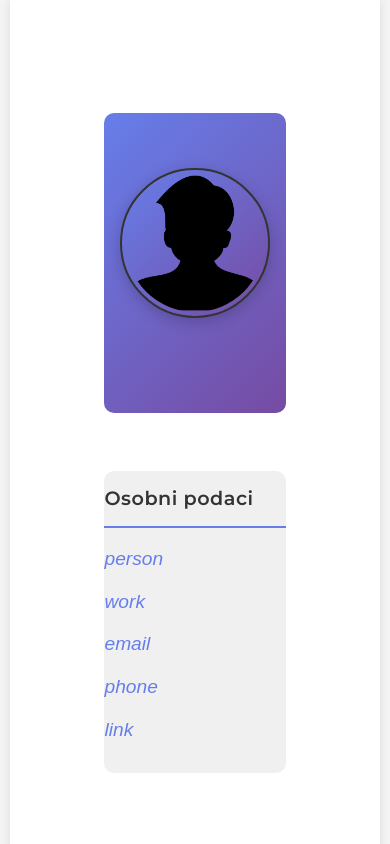
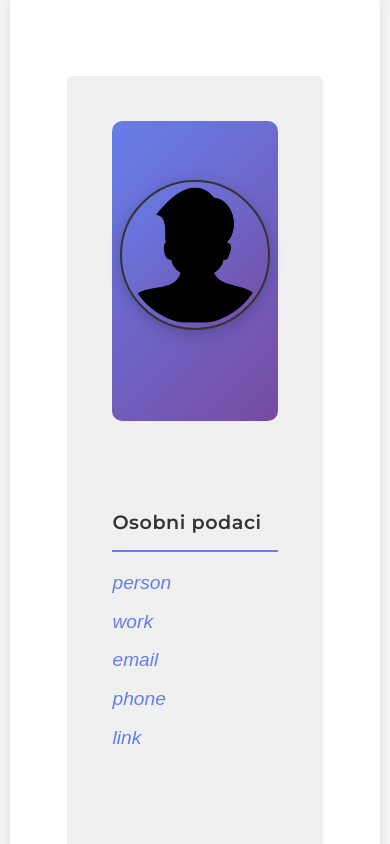
Before and after one commit to NotSpartan/zivotopis-batinic, an Angular app: page / in a window 390 px wide. Both pictures are taken after a click on the button "Generiraj PDF". Shown: the top 844 px of the page. Built offline with nearby package versions, Linux system fonts and the light colour scheme.

Commit message:
odvojene komponente

```diff
--- a/src/app/app.component.html
+++ b/src/app/app.component.html
@@ -47,9 +47,10 @@
     <button (click)="generatePDF()" class="generate-pdf-button">Generiraj PDF</button>
   </ng-container>
   <app-pdf-view
-    *ngIf="isGeneratingPDF()"
-    [slika]="slika()"
-    [imePrezime]="imePrezime()"
-    [titula]="titula()">
-  </app-pdf-view>
+  *ngIf="isGeneratingPDF()"
+  [slika]="slika()"
+  [imePrezime]="imePrezime()"
+  [titula]="titula()"
+  (pdfGenerated)="onPdfGenerated()">
+</app-pdf-view>
 </div>
--- a/src/app/app.component.ts
+++ b/src/app/app.component.ts
@@ -72,5 +72,11 @@ export class AppComponent {
 
   generatePDF() {
     this.isGeneratingPDF.set(true);
+    document.body.classList.add('pdf-mode');
+  }
+
+  onPdfGenerated() {
+    this.isGeneratingPDF.set(false);
+    document.body.classList.remove('pdf-mode');
   }
 }
--- a/src/app/ciljevi-motivacija/ciljevi-motivacija.component.css
+++ b/src/app/ciljevi-motivacija/ciljevi-motivacija.component.css
@@ -5,6 +5,12 @@
   page-break-inside: avoid;
 }
 
+:host-context(.pdf-mode) {
+  padding: 0.5rem;
+  background-color: #f0f0f0;
+  border-radius: 5px;
+  margin-bottom: 0.5rem;
+}
 .motivations-container {
   background-color: #f9f9f9;
   border-radius: 10px;
--- a/src/app/iskustvo/iskustvo.component.css
+++ b/src/app/iskustvo/iskustvo.component.css
@@ -6,6 +6,13 @@
 :host-context(.pdf-page) {
   display: block;
   page-break-inside: avoid;
+}
+
+:host-context(.pdf-mode) {
+  padding: 0.5rem;
+  background-color: #f0f0f0;
+  border-radius: 5px;
+  margin-bottom: 0.5rem;
 }
 
 .experience-container {
--- a/src/app/obrazovanje/obrazovanje.component.css
+++ b/src/app/obrazovanje/obrazovanje.component.css
@@ -8,6 +8,12 @@
   page-break-inside: avoid;
 }
 
+:host-context(.pdf-mode) {
+  padding: 0.5rem;
+  background-color: #f0f0f0;
+  border-radius: 5px;
+  margin-bottom: 0.5rem;
+}
 .education-container {
   background-color: #ffffff;
   border-radius: 10px;
--- a/src/app/osobni-podaci/osobni-podaci.component.css
+++ b/src/app/osobni-podaci/osobni-podaci.component.css
@@ -1,6 +1,13 @@
 :host {
   display: block;
   width: 100%;
+}
+
+:host-context(.pdf-mode) {
+  padding: 0.5rem;
+  background-color: #f0f0f0;
+  border-radius: 5px;
+  margin-bottom: 0.5rem;
 }
 
 :host-context(.pdf-page) {
--- a/src/app/pdf-view/pdf-view.component.css
+++ b/src/app/pdf-view/pdf-view.component.css
@@ -1,3 +1,14 @@
+
+:host-context(.pdf-mode) .pdf-content > * {
+  margin-bottom: 0.5rem; /* Smanjeno s defaultnih vrijednosti */
+}
+
+:host-context(.pdf-mode) .pdf-page > * {
+  padding: 0.5rem;
+  background-color: #f0f0f0;
+  border-radius: 5px;
+}
+
 .pdf-preview {
   width: 210mm;
   min-height: 297mm;
@@ -18,6 +29,7 @@
   display: flex;
   flex-direction: column;
   padding: 10mm;
+  margin-bottom: 10mm;
 }
 
 app-tehnoloski-stack {
--- a/src/app/pdf-view/pdf-view.component.html
+++ b/src/app/pdf-view/pdf-view.component.html
@@ -15,6 +15,8 @@
     </div>
     <div class="pdf-page">
       <app-obrazovanje [isGeneratingPDF]="true"></app-obrazovanje>
+    </div>
+    <div class="pdf-page">
       <app-tehnoloski-stack [isGeneratingPDF]="true"></app-tehnoloski-stack>
     </div>
     <div class="pdf-page">
--- a/src/app/pdf-view/pdf-view.component.ts
+++ b/src/app/pdf-view/pdf-view.component.ts
@@ -1,4 +1,4 @@
-import { Component, Input, signal, WritableSignal, ElementRef, ViewChild } from '@angular/core';
+import { Component, Input, signal, WritableSignal, ElementRef, ViewChild, Output, EventEmitter } from '@angular/core';
 import { CommonModule } from '@angular/common';
 import { OsobniPodaciComponent } from '../osobni-podaci/osobni-podaci.component';
 import { CiljeviMotivacijaComponent } from '../ciljevi-motivacija/ciljevi-motivacija.component';
@@ -37,6 +37,7 @@ export class PdfViewComponent {
   _titula: WritableSignal<string> = signal('');
 
   @ViewChild('pdfContainer') pdfContainer!: ElementRef;
+  @Output() pdfGenerated = new EventEmitter<void>();
 
   async generatePDF() {
     const element = this.pdfContainer.nativeElement;
@@ -61,15 +62,14 @@ export class PdfViewComponent {
       const canvas = await html2canvas(pageElement, {
         scale: 2,
         useCORS: true,
-        logging: true, // Uključi logging za debugiranje
         allowTaint: true,
-        foreignObjectRendering: false, // Isključi foreignObjectRendering
+        foreignObjectRendering: false,
         onclone: (clonedDoc) => {
           const clonedElement = clonedDoc.querySelector('.pdf-page') as HTMLElement;
           if (clonedElement) {
-            clonedElement.style.width = `${pageWidth}mm`;
-            clonedElement.style.height = 'auto';
-            clonedElement.style.position = 'relative';
+            clonedElement.style.width = `${pageWidth - 2 * margin}mm`;
+            clonedElement.style.padding = `${margin}mm`;
+            clonedElement.style.backgroundColor = '#f0f0f0';
           }
         }
       });
@@ -88,5 +88,6 @@ export class PdfViewComponent {
     }
 
     pdf.save('zivotopis.pdf');
+    this.pdfGenerated.emit();
   }
 }
--- a/src/app/profile-header/profile-header.component.css
+++ b/src/app/profile-header/profile-header.component.css
@@ -1,6 +1,13 @@
 :host {
   display: block;
   width: 100%;
+}
+
+:host-context(.pdf-mode) {
+  padding: 0.5rem;
+  background-color: #f0f0f0;
+  border-radius: 5px;
+  margin-bottom: 0.5rem;
 }
 
 :host-context(.pdf-page) {
--- a/src/app/tehnoloski-stack/tehnoloski-stack.component.css
+++ b/src/app/tehnoloski-stack/tehnoloski-stack.component.css
@@ -1,6 +1,13 @@
 :host {
   display: block;
   width: 100%;
+}
+
+:host-context(.pdf-mode) {
+  padding: 0.5rem;
+  background-color: #f0f0f0;
+  border-radius: 5px;
+  margin-bottom: 0.5rem;
 }
 
 :host-context(.pdf-page) {
--- a/src/styles.css
+++ b/src/styles.css
@@ -21,5 +21,10 @@ body {
     text-align: center;
   }
   .pdf-mode * {
-    margin-bottom: 0.5rem;
+    margin-bottom: 0.25rem;
   }
+  .pdf-mode .pdf-content > * {
+    padding: 0.5rem; /* Dodano za povećanje paddinga oko sadržaja */
+    background-color: #f0f0f0; /* Dodano za sivkasti prostor */
+    border-radius: 5px; /* Opciono, za zaobljene rubove */
+  }
```
